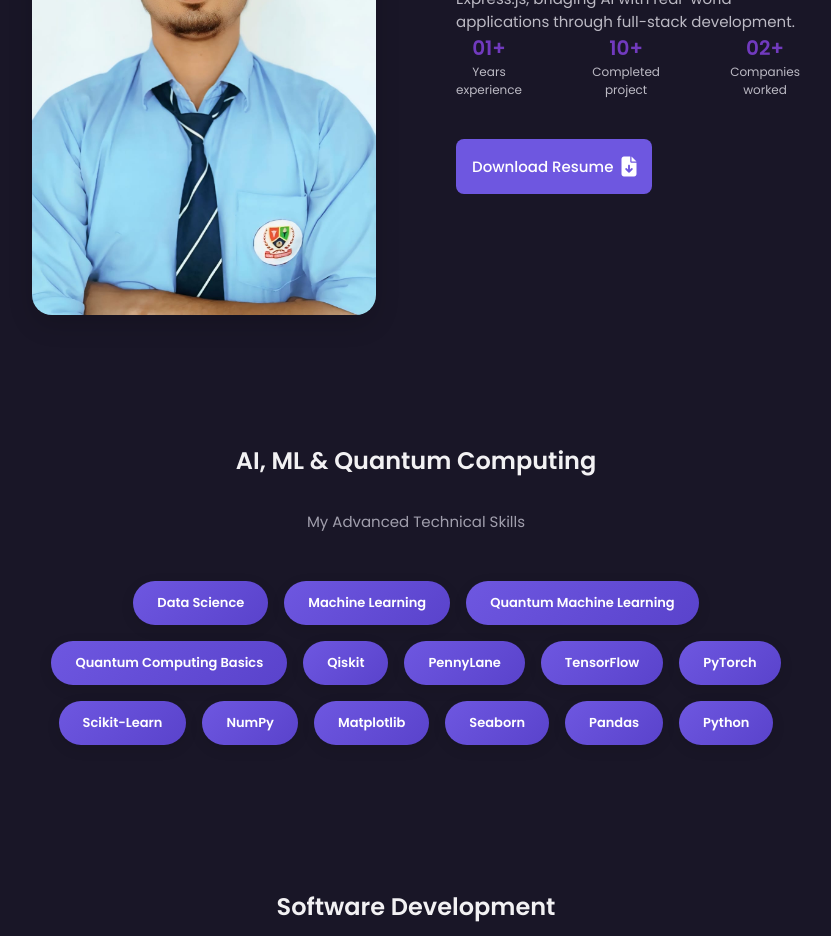
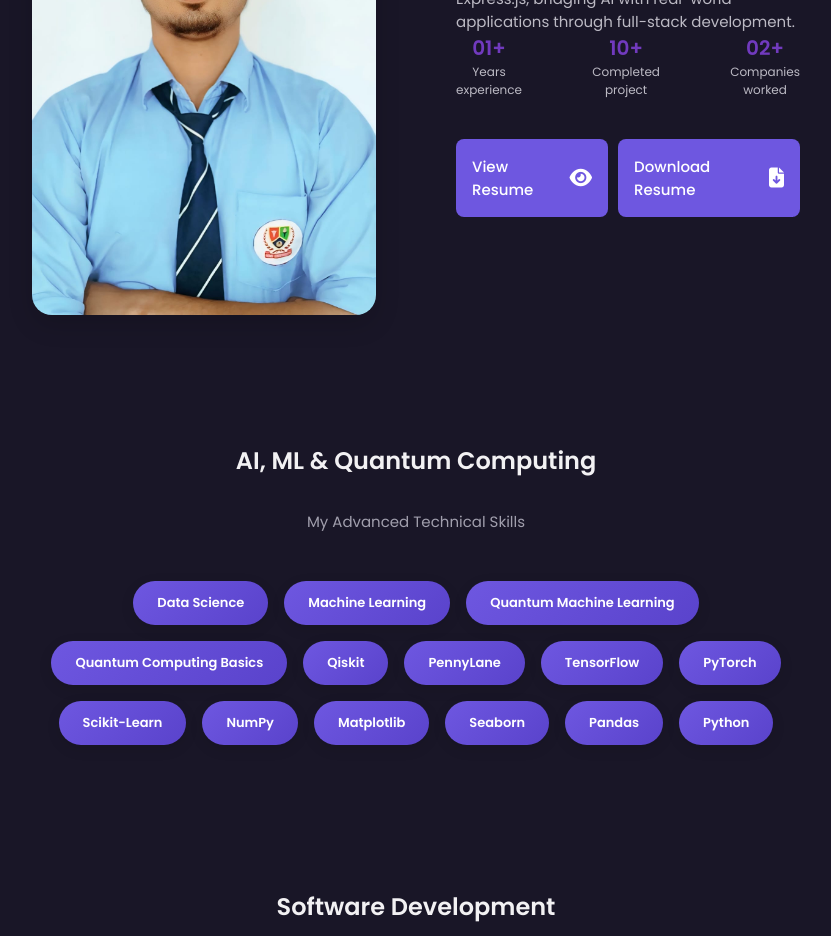
Before and after one commit to JASPAL70/Portfolio, a plain HTML site: page index.html in a window 1280 px wide. Shown: the part 980-1916 px from the top of the page, without its empty margins (224-1055 px from the left). Drawn offline with Linux system fonts and the light colour scheme.

Commit message:
Resume changes

```diff
--- a/Css/style.css
+++ b/Css/style.css
@@ -455,6 +455,7 @@ img {
 .about-buttons {
   display: flex;
   justify-content: center;
+  gap: 10px;
 }
 
 /* Skills Section */
--- a/index.html
+++ b/index.html
@@ -151,16 +151,27 @@
             </div>
 
               <div class="about-buttons">
+
   <a
-                download=""
-                href="/Assets/Jaspal Singh - Resume (8).pdf"
+    href="Assets/Jaspal-Singh-Resume.pdf"
+    target="_blank"
+    rel="noopener noreferrer"
     class="button button-flex"
   >
-                Download Resume<i
-                  class="fa-solid fa-file-arrow-down button-icon"
-                ></i>
+    View Resume
+    <i class="fa-solid fa-eye button-icon"></i>
+  </a>
+  <a
+    href="Assets/Jaspal-Singh-Resume.pdf"
+    download
+    class="button button-flex"
+  >
+    Download Resume
+    <i class="fa-solid fa-file-arrow-down button-icon"></i>
   </a>
 </div>
+
+
           </div>
         </div>
       </section>
```
Also changed, not shown: 2 other files. Lines whose indentation alone changed are shown as unchanged.
